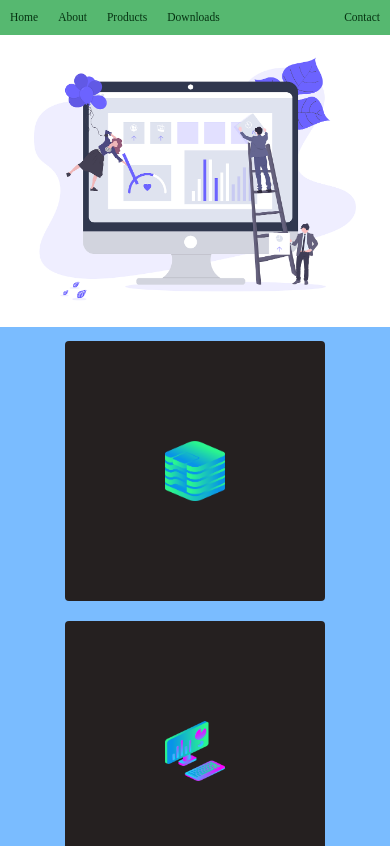
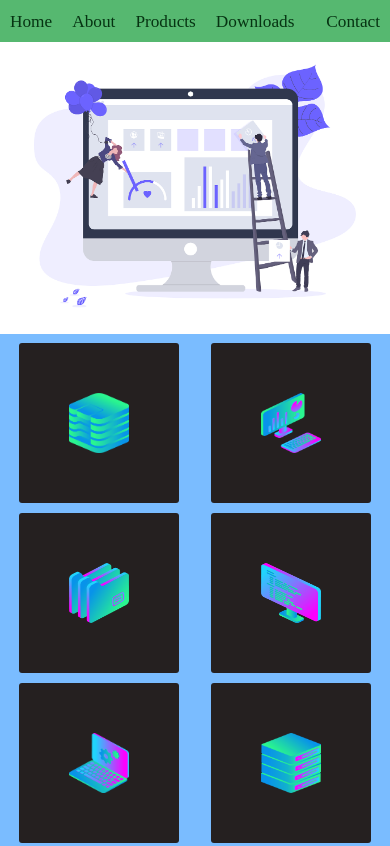
Before and after one commit to theNoobCoder123/Layout-using-CSS, a plain HTML site: page index.html in a window 390 px wide. Shown: the top 846 px of the page. Drawn offline with Linux system fonts and the light colour scheme.

Commit message:
Update style.css

```diff
--- a/style.css
+++ b/style.css
@@ -18,7 +18,7 @@ body
 
 @media only screen and (max-width: 600px) {
     .header-elements {
-        font-size: 0.8em;
+        font-size: 1.2em;
         padding: 0;
     }
 }
@@ -65,6 +65,19 @@ img
     border-radius: 4px;
     transition: all 0.3s linear;
     background: rgba(37, 32, 32, 1);
+}
+
+@media only screen and (max-width: 600px) {
+    .img-d {
+        padding: 50px;
+        margin: 5px;
+        color: rgba(255, 255, 233, 1);
+        cursor: pointer;
+        display: inline-block;
+        border-radius: 3px;
+        transition: all 0.3s linear;
+        background: rgba(37, 32, 32, 1);
+    }
 }
 
 .zone:hover {
```
Lines whose indentation alone changed are shown as unchanged.
